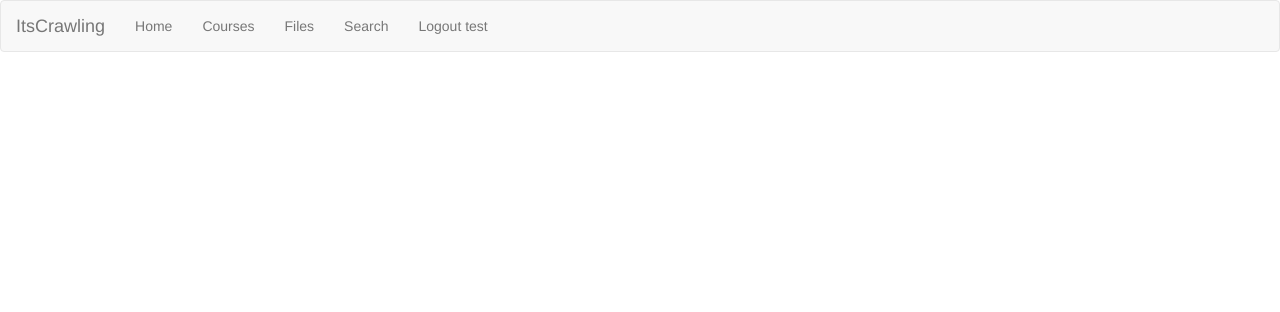
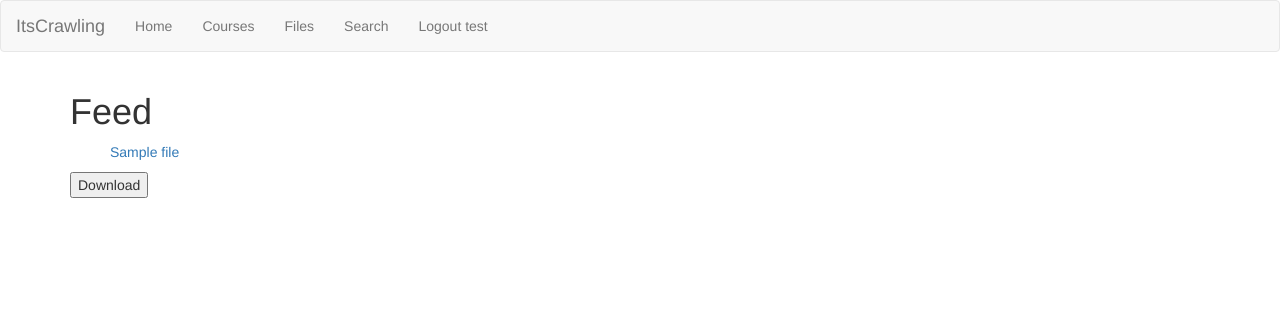
Before and after one commit to orhanhenrik/tdt4140G70-backend, a Django app: page /home/ in a window 1280 px wide. Shown: the top 312 px of the page. Run offline with Django 3.2, Linux system fonts and the light colour scheme; a user stored in the database is signed in; data comes from the database, SQL or seed files in the repository; tables that the repository leaves empty hold one stand-in row (values such as "Sample post"); some libraries are stand-ins or nearby versions.

Commit message:
add stuff

```diff
--- a/home/templates/home/feed.html
+++ b/home/templates/home/feed.html
@@ -1,12 +1,19 @@
 {% extends 'general/base.html' %}
 
-<!DOCTYPE html>
-<html lang="en">
-<head>
-    <meta charset="UTF-8">
-    <title>Title</title>
-</head>
-<body>
-
-</body>
-</html>
+{% block content %}
+    <h1>Feed</h1>
+    <ul>
+    {% for course in user.courses_subscribed_to.all %}
+        {% for file in files %}
+            </li>
+                <tr>
+                    <td width="25%">
+                        <a href="{{ file.file.url }}">{{ file.name }}</a>
+                    </td>
+                </tr>
+            </li>
+            {% endfor %}
+    {% endfor %}
+    </ul>
+    <input type="submit" value="Download"/>
+{% endblock content %}
--- a/home/urls.py
+++ b/home/urls.py
@@ -3,5 +3,5 @@ from django.conf.urls import url
 from . import views
 
 urlpatterns = [
-    url(r'^$', views.FeedView.as_view(), name='feed'),
+    url(r'^$', views.feed, name='feed'),
 ]
--- a/home/views.py
+++ b/home/views.py
@@ -1,10 +1,21 @@
+from django.contrib.auth import get_user
+from django.contrib.auth.decorators import login_required
+from django.shortcuts import render
 from django.views.generic import ListView
 from django.http import HttpResponse
+
+from courses.models import Course
 from files.models import File
 from django.db import models
 
-
-class FeedView(ListView):
-    template_name = 'home/feed.html'
-    checked_files_ids = list()
-    queryset = File.objects.all()
+@login_required()
+def feed(request):
+    user = get_user(request)
+    print(user.courses_subscribed_to.all())
+    courses = Course.objects.all()
+    #courses = user.courses_subscribed_to.all()
+    files = File.objects.all()
+    return render(request, 'home/feed.html', {
+        'courses': courses,
+        'files': files
+    })
```
Also changed, not shown: courses/migrations/0003_course_subscribed.py (added).
